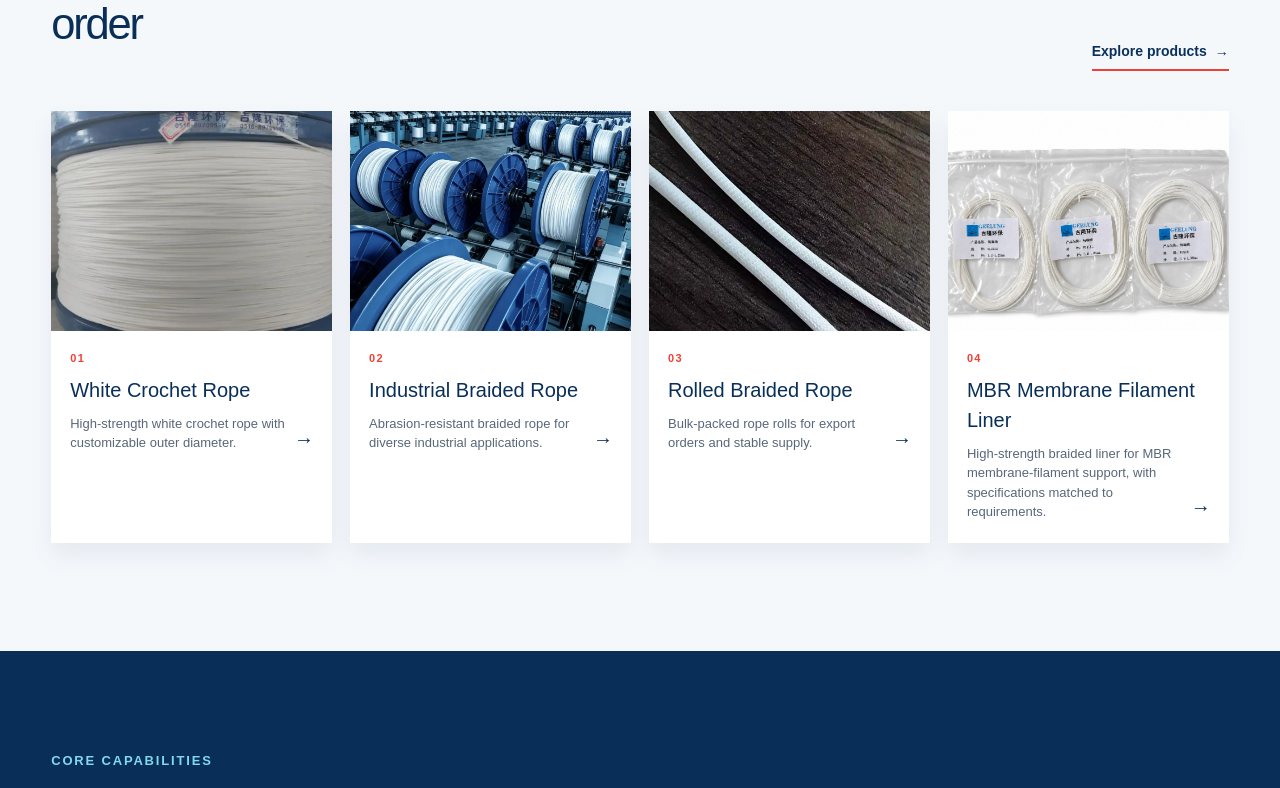
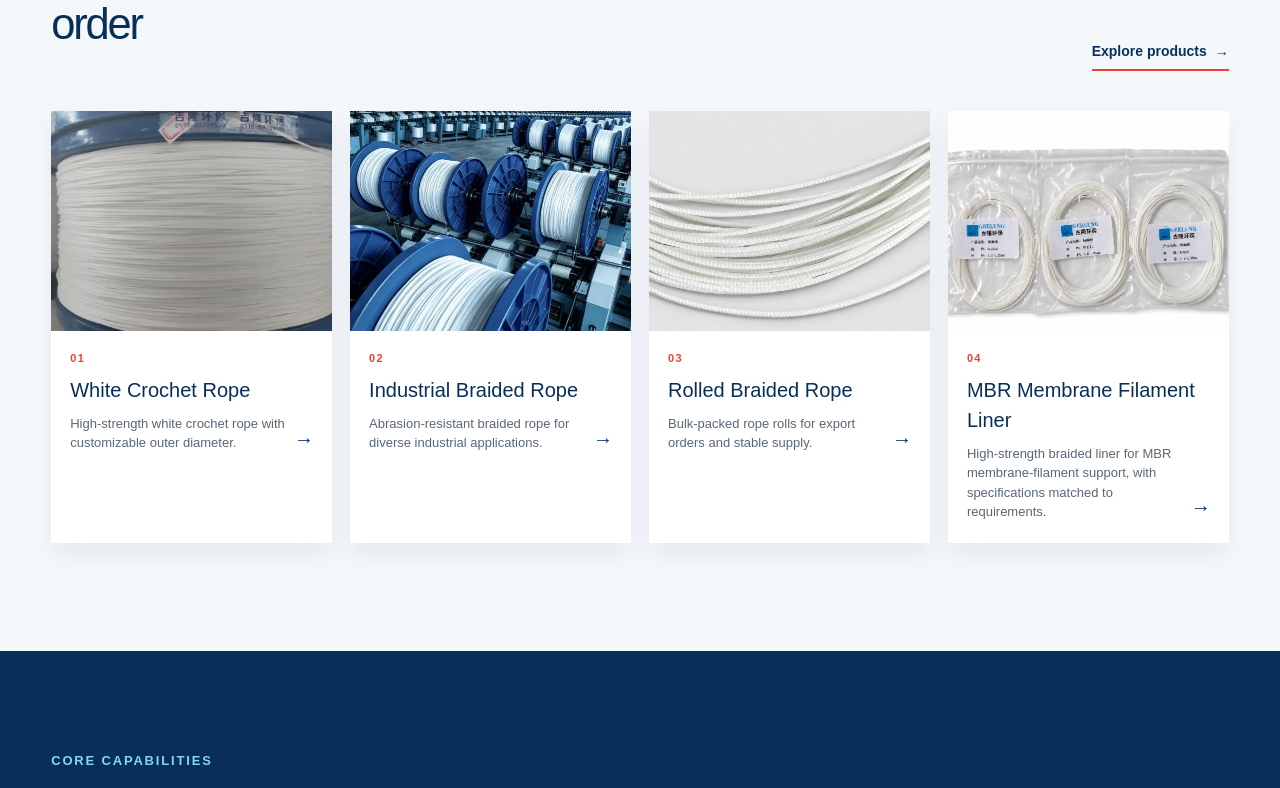
Before and after one commit to lizhengxin55-afk/supu-oo1, a Next.js app: page /en in a window 1280 px wide. Shown: the part 2452-3240 px from the top of the page. Built offline with nearby package versions, Linux system fonts and the light colour scheme; no server answers.

Commit message:
Update third product card with finished braided rope image

```diff
--- a/src/app/[locale]/page.tsx
+++ b/src/app/[locale]/page.tsx
@@ -22,7 +22,7 @@ const ui: Record<AppLocale, {company:string; catalog:string; products:string; ab
 const assets = {
   factory:'/assets/geelung-factory-spools.webp',
   spool:'/assets/geelung-white-rope-spool.webp',
-  detail:'/assets/geelung-crochet-cord-detail.webp',
+  detail:'/assets/geelung-finished-braided-rope.jpg',
   customCrochet:'/assets/geelung-custom-crochet-cord-white.jpg'
 };
 
```
Also changed, not shown: public/assets/geelung-finished-braided-rope.jpg (added).
